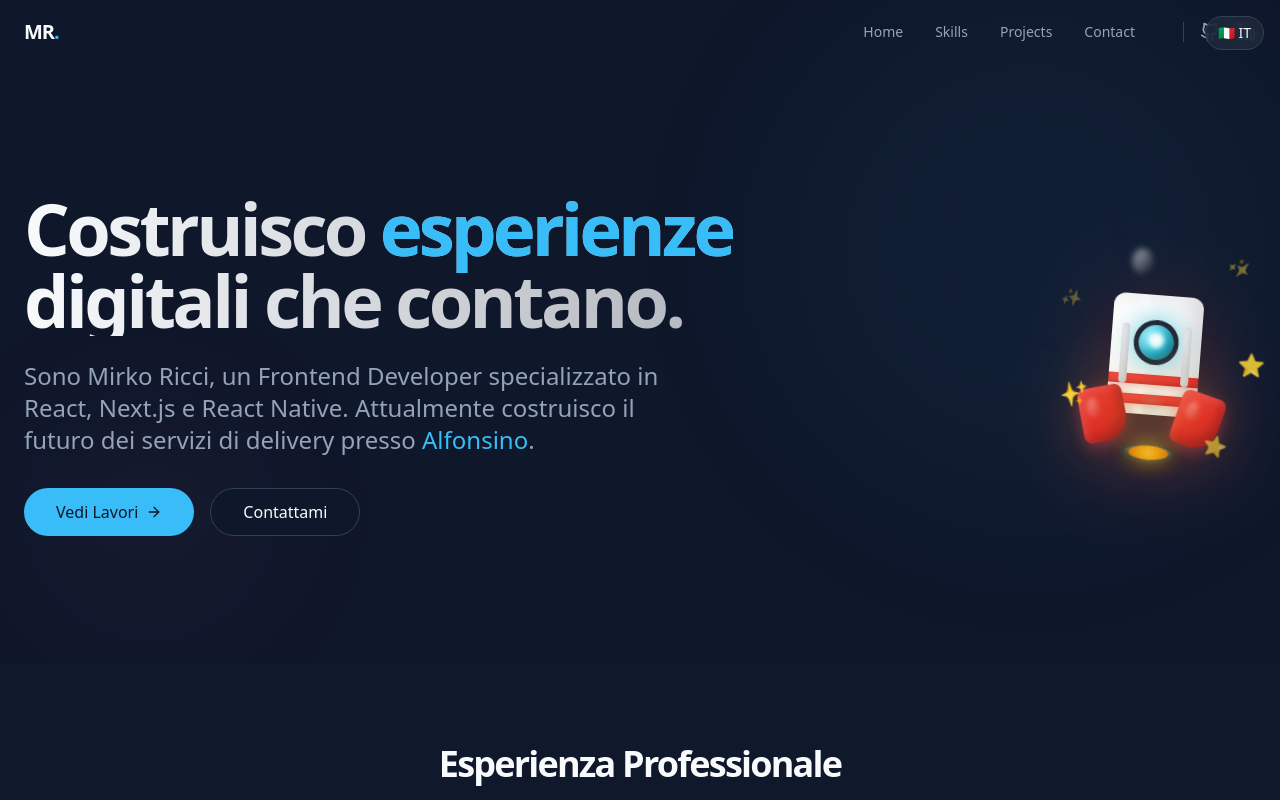
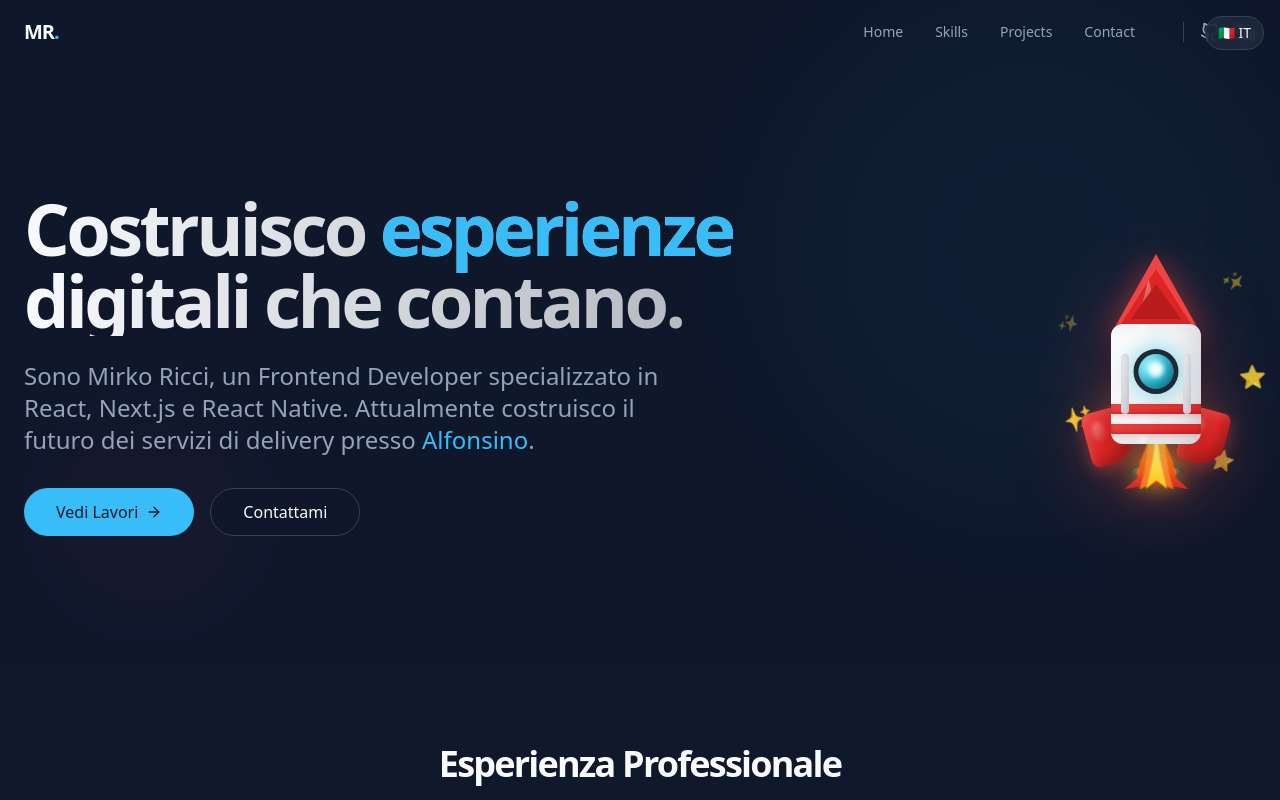
Before and after one commit to mirkoricci94/MRPortfolio, a Next.js app: page / in a window 1280 px wide. Shown: the top 800 px of the page. Built offline with nearby package versions, Linux system fonts and the light colour scheme.

Commit message:
added mouse track

```diff
--- a/src/app/globals.css
+++ b/src/app/globals.css
@@ -62,7 +62,7 @@ body {
   width: 100%;
   height: 100%;
   transform-style: preserve-3d;
-  animation: cartoon-float 4s ease-in-out infinite;
+  /* Animation removed - controlled by JavaScript mouse tracking */
 }
 
 @keyframes cartoon-float {
@@ -85,39 +85,63 @@ body {
   width: 90px;
   height: 220px;
   filter: drop-shadow(0 15px 35px rgba(239, 68, 68, 0.3));
+  z-index: 2;
 }
 
-/* Nose Cone - Rounded Cartoon Style */
-.rocket-nose-cartoon {
+/* Pointed Nose Cone */
+.rocket-nose-pointed {
   position: absolute;
   top: 0;
   left: 50%;
   transform: translateX(-50%);
-  width: 70px;
-  height: 70px;
-  background: linear-gradient(135deg, #ef4444 0%, #dc2626 50%, #b91c1c 100%);
-  border-radius: 50% 50% 50% 50% / 60% 60% 40% 40%;
-  box-shadow:
-    inset -8px -8px 15px rgba(0, 0, 0, 0.2),
-    inset 8px 8px 15px rgba(255, 255, 255, 0.1),
-    0 5px 15px rgba(239, 68, 68, 0.4);
+  width: 0;
+  height: 0;
+  border-left: 45px solid transparent;
+  border-right: 45px solid transparent;
+  border-bottom: 80px solid #ef4444;
+  filter: drop-shadow(0 5px 15px rgba(239, 68, 68, 0.5));
+  z-index: 3;
+}
+
+.rocket-nose-pointed::before {
+  content: '';
+  position: absolute;
+  top: 15px;
+  left: -35px;
+  width: 0;
+  height: 0;
+  border-left: 35px solid transparent;
+  border-right: 35px solid transparent;
+  border-bottom: 55px solid #dc2626;
+}
+
+.rocket-nose-pointed::after {
+  content: '';
+  position: absolute;
+  top: 30px;
+  left: -25px;
+  width: 0;
+  height: 0;
+  border-left: 25px solid transparent;
+  border-right: 25px solid transparent;
+  border-bottom: 35px solid #b91c1c;
 }
 
 .nose-highlight {
   position: absolute;
-  top: 15px;
-  left: 15px;
-  width: 20px;
-  height: 25px;
-  background: linear-gradient(135deg, rgba(255, 255, 255, 0.6), transparent);
-  border-radius: 50%;
-  filter: blur(3px);
+  top: 25px;
+  left: -15px;
+  width: 15px;
+  height: 30px;
+  background: linear-gradient(135deg, rgba(255, 255, 255, 0.5), transparent);
+  clip-path: polygon(50% 0%, 100% 100%, 0% 100%);
+  filter: blur(2px);
 }
 
 /* Main Body - White with Glossy Finish */
 .rocket-body-cartoon {
   position: absolute;
-  top: 60px;
+  top: 70px;
   left: 0;
   width: 90px;
   height: 120px;
@@ -129,6 +153,7 @@ body {
     0 8px 25px rgba(0, 0, 0, 0.15);
   position: relative;
   overflow: hidden;
+  z-index: 3;
 }
 
 .rocket-body-cartoon::before {
@@ -301,74 +326,143 @@ body {
   }
 }
 
-/* Cartoon Flames */
-.cartoon-flames {
+/* Realistic Flames */
+.realistic-flames {
   position: absolute;
-  bottom: -12px;
+  bottom: -15px;
   left: 50%;
   transform: translateX(-50%);
-  width: 70px;
-  height: 90px;
+  width: 65px;
+  height: 110px;
+  filter: drop-shadow(0 0 15px rgba(251, 146, 60, 0.6));
+  z-index: 1;
 }
 
-.cartoon-flame {
+.flame-layer {
   position: absolute;
   bottom: 0;
   left: 50%;
   transform: translateX(-50%);
-  border-radius: 50% 50% 50% 50% / 60% 60% 40% 40%;
 }
 
-@keyframes cartoon-flame-dance {
+@keyframes realistic-flame-flicker {
 
   0%,
   100% {
     transform: translateX(-50%) scaleY(1) scaleX(1);
+    opacity: 1;
+  }
+
+  25% {
+    transform: translateX(-50%) scaleY(1.08) scaleX(0.96);
+    opacity: 0.95;
+  }
+
+  50% {
+    transform: translateX(-50%) scaleY(0.94) scaleX(1.04);
     opacity: 0.9;
   }
 
-  25% {
-    transform: translateX(-50%) scaleY(1.1) scaleX(0.95);
-    opacity: 1;
-  }
-
-  50% {
-    transform: translateX(-50%) scaleY(0.95) scaleX(1.05);
-    opacity: 0.85;
-  }
-
   75% {
-    transform: translateX(-50%) scaleY(1.05) scaleX(0.98);
-    opacity: 0.95;
+    transform: translateX(-50%) scaleY(1.02) scaleX(0.98);
+    opacity: 0.97;
   }
 }
 
-.flame-outer-cartoon {
-  width: 100%;
-  height: 100%;
-  background: linear-gradient(to top, #f97316, #fb923c, #fbbf24);
-  opacity: 0.7;
-  filter: blur(6px);
-  animation: cartoon-flame-dance 0.15s ease-in-out infinite;
+.flame-base {
+  width: 65px;
+  height: 110px;
+  background: linear-gradient(to top,
+      #dc2626 0%,
+      #f97316 25%,
+      #fb923c 50%,
+      #fbbf24 75%,
+      #fde047 100%);
+  clip-path: polygon(50% 0%,
+      35% 15%,
+      40% 30%,
+      30% 45%,
+      35% 60%,
+      25% 75%,
+      20% 90%,
+      0% 100%,
+      50% 95%,
+      100% 100%,
+      80% 90%,
+      75% 75%,
+      65% 60%,
+      70% 45%,
+      60% 30%,
+      65% 15%);
+  opacity: 0.9;
+  animation: realistic-flame-flicker 0.12s ease-in-out infinite;
 }
 
-.flame-mid-cartoon {
-  width: 75%;
-  height: 80%;
-  background: linear-gradient(to top, #fbbf24, #fcd34d, #fde047);
-  opacity: 0.85;
-  filter: blur(3px);
-  animation: cartoon-flame-dance 0.12s ease-in-out infinite 0.05s;
+.flame-mid {
+  width: 50px;
+  height: 85px;
+  background: linear-gradient(to top,
+      #f97316 0%,
+      #fb923c 30%,
+      #fbbf24 60%,
+      #fde047 100%);
+  clip-path: polygon(50% 0%,
+      40% 20%,
+      35% 40%,
+      30% 60%,
+      25% 80%,
+      15% 100%,
+      50% 90%,
+      85% 100%,
+      75% 80%,
+      70% 60%,
+      65% 40%,
+      60% 20%);
+  opacity: 0.95;
+  animation: realistic-flame-flicker 0.1s ease-in-out infinite 0.04s;
 }
 
-.flame-inner-cartoon {
-  width: 50%;
-  height: 60%;
-  background: linear-gradient(to top, #fde047, #fef08a, #ffffff);
+.flame-tip {
+  width: 35px;
+  height: 60px;
+  background: linear-gradient(to top,
+      #fbbf24 0%,
+      #fde047 40%,
+      #fef08a 70%,
+      #fefce8 100%);
+  clip-path: polygon(50% 0%,
+      45% 25%,
+      40% 50%,
+      30% 75%,
+      20% 100%,
+      50% 85%,
+      80% 100%,
+      70% 75%,
+      60% 50%,
+      55% 25%);
+  opacity: 1;
+  animation: realistic-flame-flicker 0.08s ease-in-out infinite 0.08s;
+}
+
+.flame-core {
+  width: 20px;
+  height: 40px;
+  background: linear-gradient(to top,
+      #fef08a 0%,
+      #fefce8 50%,
+      #ffffff 100%);
+  clip-path: polygon(50% 0%,
+      40% 30%,
+      30% 60%,
+      25% 100%,
+      50% 80%,
+      75% 100%,
+      70% 60%,
+      60% 30%);
   opacity: 1;
   filter: blur(1px);
-  box-shadow: 0 0 25px #fbbf24;
-  animation: cartoon-flame-dance 0.1s ease-in-out infinite 0.1s;
+  box-shadow: 0 0 20px rgba(254, 240, 138, 0.8);
+  animation: realistic-flame-flicker 0.06s ease-in-out infinite 0.12s;
 }
 
 /* Sparkles */
--- a/src/components/Rocket.tsx
+++ b/src/components/Rocket.tsx
@@ -4,9 +4,15 @@ import React, { useEffect, useRef, useState } from 'react';
 
 export function Rocket() {
   const rocketRef = useRef<HTMLDivElement>(null);
-  const [rotation, setRotation] = useState({ x: 0, y: 0 });
+  const [isMounted, setIsMounted] = useState(false);
 
   useEffect(() => {
+    setIsMounted(true);
+  }, []);
+
+  useEffect(() => {
+    if (!isMounted || !rocketRef.current) return;
+
     const handleMouseMove = (e: MouseEvent) => {
       if (!rocketRef.current) return;
 
@@ -17,16 +23,17 @@ export function Rocket() {
       const deltaX = e.clientX - centerX;
       const deltaY = e.clientY - centerY;
 
-      // Calculate rotation angles (limited range for smooth effect)
-      const rotateY = (deltaX / window.innerWidth) * 30; // Max 30deg
-      const rotateX = -(deltaY / window.innerHeight) * 30; // Max 30deg
+      // Calculate rotation angles with much larger range (60 degrees)
+      const rotateY = (deltaX / window.innerWidth) * 60;
+      const rotateX = -(deltaY / window.innerHeight) * 60;
 
-      setRotation({ x: rotateX, y: rotateY });
+      // Directly manipulate DOM for better performance
+      rocketRef.current.style.transform = `rotateX(${rotateX}deg) rotateY(${rotateY}deg)`;
     };
 
     window.addEventListener('mousemove', handleMouseMove);
     return () => window.removeEventListener('mousemove', handleMouseMove);
-  }, []);
+  }, [isMounted]);
 
   return (
     <div className="cartoon-rocket-container">
@@ -34,8 +41,8 @@ export function Rocket() {
         ref={rocketRef}
         className="cartoon-rocket-wrapper"
         style={{
-          transform: `translateY(0px) rotateX(${rotation.x}deg) rotateY(${rotation.y}deg)`,
-          transition: 'transform 0.3s ease-out'
+          transition: 'transform 0.2s ease-out',
+          transformStyle: 'preserve-3d'
         }}
       >
         {/* Main Rocket */}
```
